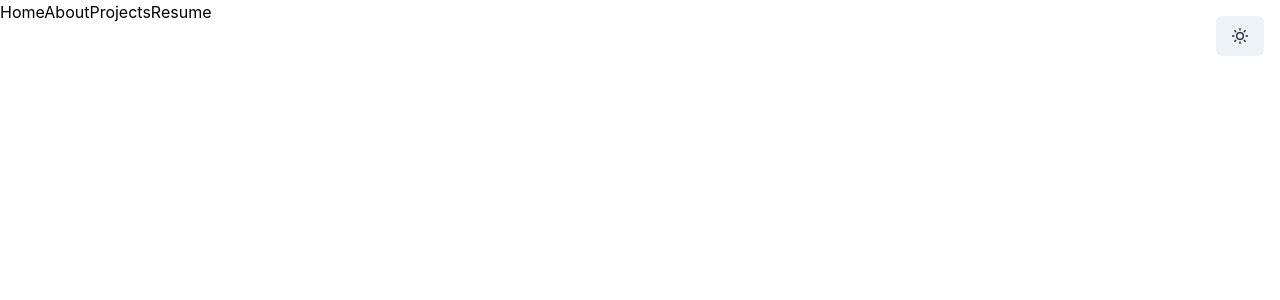
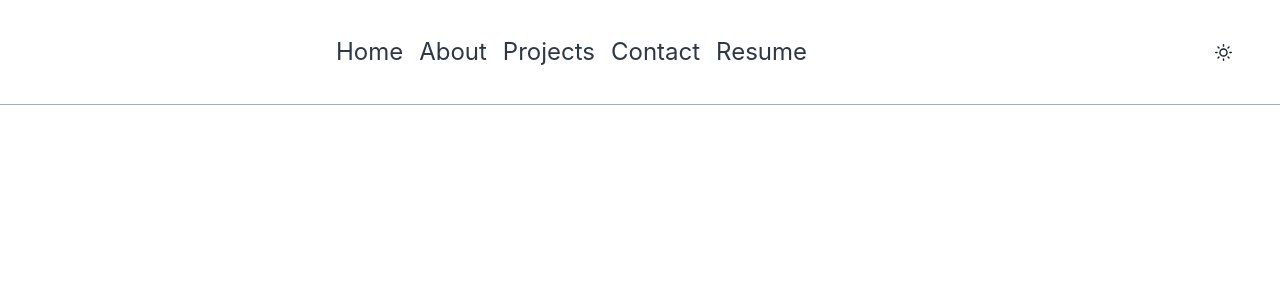
Before and after one commit to matthew-08/My_Portfolio, a React (Vite) app: page / in a window 1280 px wide. Shown: the top 300 px of the page. Built offline with nearby package versions, Linux system fonts and the light colour scheme.

Commit message:
fixed color mode values

```diff
--- a/src/App.tsx
+++ b/src/App.tsx
@@ -1,11 +1,14 @@
 import './global.css';
 import { BrowserRouter } from 'react-router-dom';
+import { ColorModeScript } from '@chakra-ui/react';
 import Navbar from './components/Navbar';
+import theme from './theme';
 
 function App() {
   return (
     <div className="App">
       <BrowserRouter>
+        <ColorModeScript initialColorMode={theme.config.initialColorMode} />
         <Navbar />
       </BrowserRouter>
     </div>
--- a/src/components/Navbar.tsx
+++ b/src/components/Navbar.tsx
@@ -1,7 +1,8 @@
 import React from 'react';
-import { HStack, List, ListItem } from '@chakra-ui/react';
+import { HStack, List, ListItem, useColorMode } from '@chakra-ui/react';
 import { NavLink } from 'react-router-dom';
 import { v4 as uuid } from 'uuid';
+import { mode } from '@chakra-ui/theme-tools';
 import ToggleColorMode from './ToggleColorMode';
 
 const navOptions = [
@@ -18,23 +19,41 @@ const navOptions = [
     link: '/projects',
   },
   {
+    optionName: 'Contact',
+    link: '/contact',
+  },
+  {
     optionName: 'Resume',
     link: '',
   },
 ];
 
 function Navbar() {
+  const { colorMode } = useColorMode();
   return (
-    <HStack as="nav">
-      <List>
+    <HStack
+      as="nav"
+      width="100%"
+      align="center"
+      padding="2rem"
+      borderBottom="1px solid"
+      borderColor="gray.400"
+    >
+      <HStack gap="1rem" as={List} spacing="2rem" ml="auto" mr="auto">
         {navOptions.map((option) => {
           return (
-            <ListItem key={uuid()} as={NavLink} to={option.link}>
+            <ListItem
+              key={uuid()}
+              color={colorMode === 'dark' ? 'white' : 'gray.700'}
+              as={NavLink}
+              to={option.link}
+              fontSize="2xl"
+            >
               {option.optionName}
             </ListItem>
           );
         })}
-      </List>
+      </HStack>
       <ToggleColorMode />
     </HStack>
   );
--- a/src/components/ToggleColorMode.tsx
+++ b/src/components/ToggleColorMode.tsx
@@ -5,14 +5,12 @@ import React from 'react';
 function ToggleColorMode() {
   const { colorMode, toggleColorMode } = useColorMode();
   return (
-    <Button
-      position="absolute"
-      top="0"
-      right="0"
-      margin="1rem"
-      onClick={() => toggleColorMode()}
-    >
-      {colorMode === 'dark' ? <MoonIcon /> : <SunIcon />}
+    <Button ml="5rem" background="none" onClick={() => toggleColorMode()}>
+      {colorMode === 'dark' ? (
+        <MoonIcon boxSize={17} />
+      ) : (
+        <SunIcon boxSize={17} />
+      )}
     </Button>
   );
 }
--- a/src/theme.tsx
+++ b/src/theme.tsx
@@ -13,8 +13,14 @@ const theme = extendTheme({
         '-webkit-text-size-adjust': '100%',
         color: mode('#404040', 'white'),
       }),
+      a: (props: StyleFunctionProps) => ({
+        color: mode('gray.700', 'white'),
+      }),
+      p: (props: StyleFunctionProps) => ({
+        color: mode('gray.700', 'white'),
+      }),
     },
-    mainColor: {
+    main: {
       black: '#404040',
     },
   },
```
